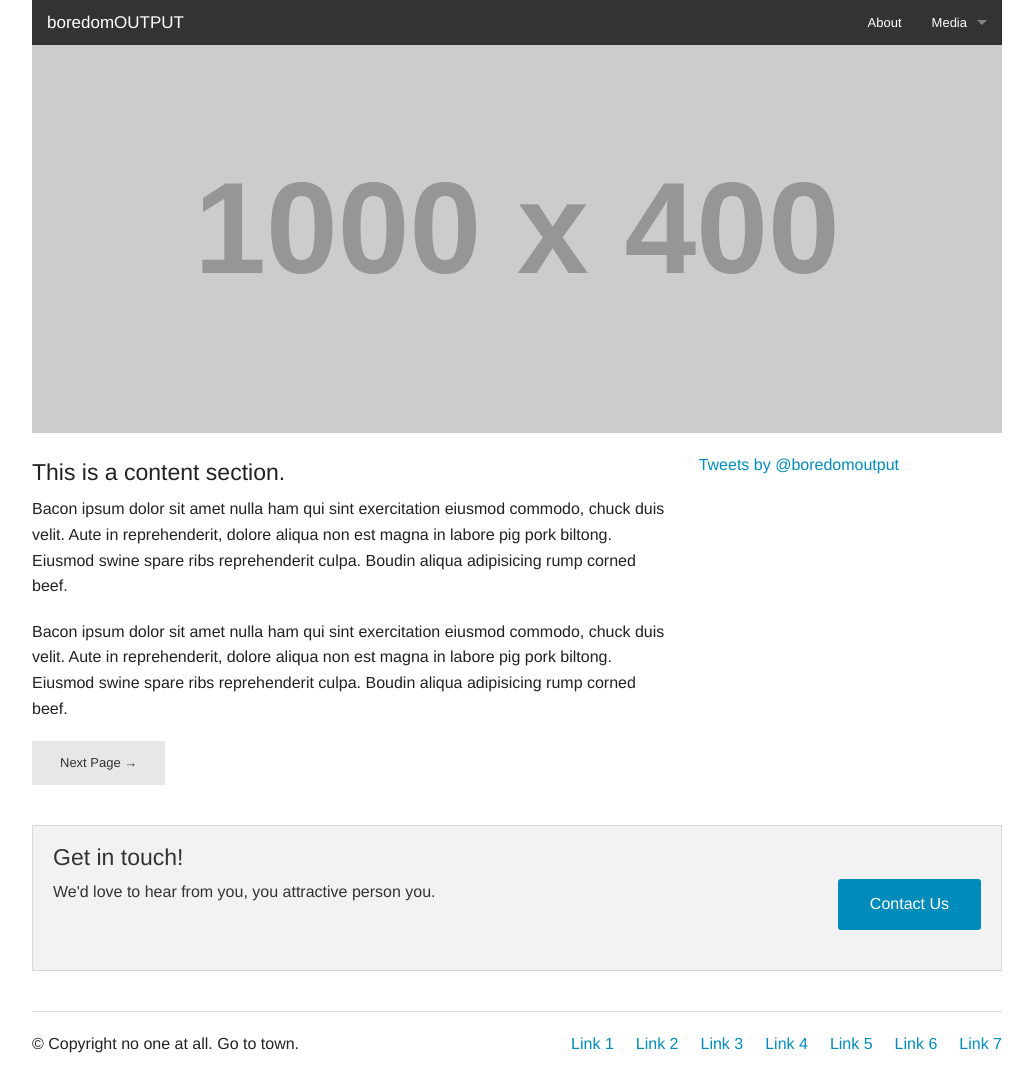
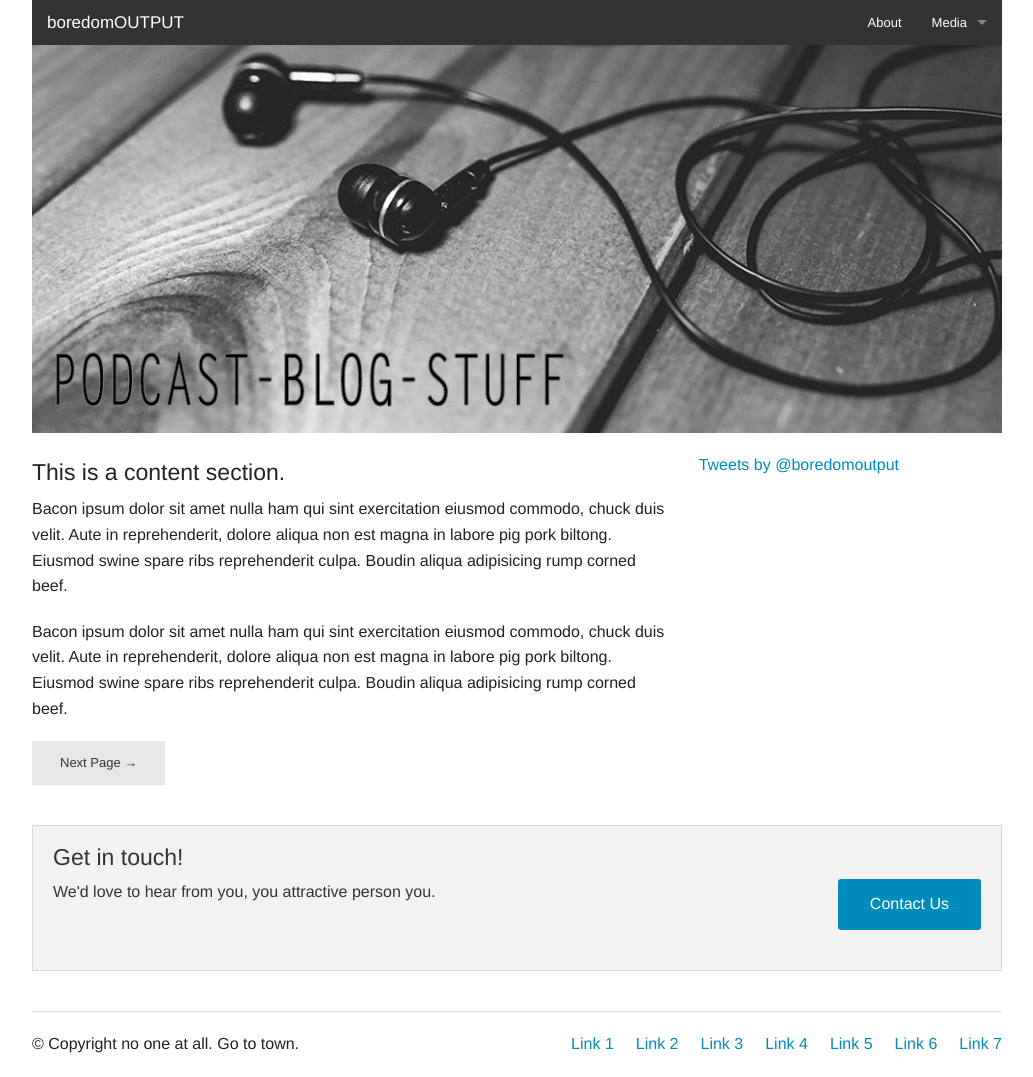
Before and after one commit to clickdragmedia/clickdrag, a plain HTML site: page index.html in a window 1280 px wide. Shown: the whole page, without its empty margins (123-1156 px from the left). Drawn offline with Linux system fonts and the light colour scheme; placeholder pictures from the web are drawn by us.

Commit message:
Update index.html

```diff
--- a/index.html
+++ b/index.html
@@ -38,7 +38,7 @@
 </nav>
 
 
-      <p><img src="http://placehold.it/1000x400&text=[banner img]"/></p>
+      <p><img src="img/cover.jpg"/></p>
     </div>
   </div>
 
```
